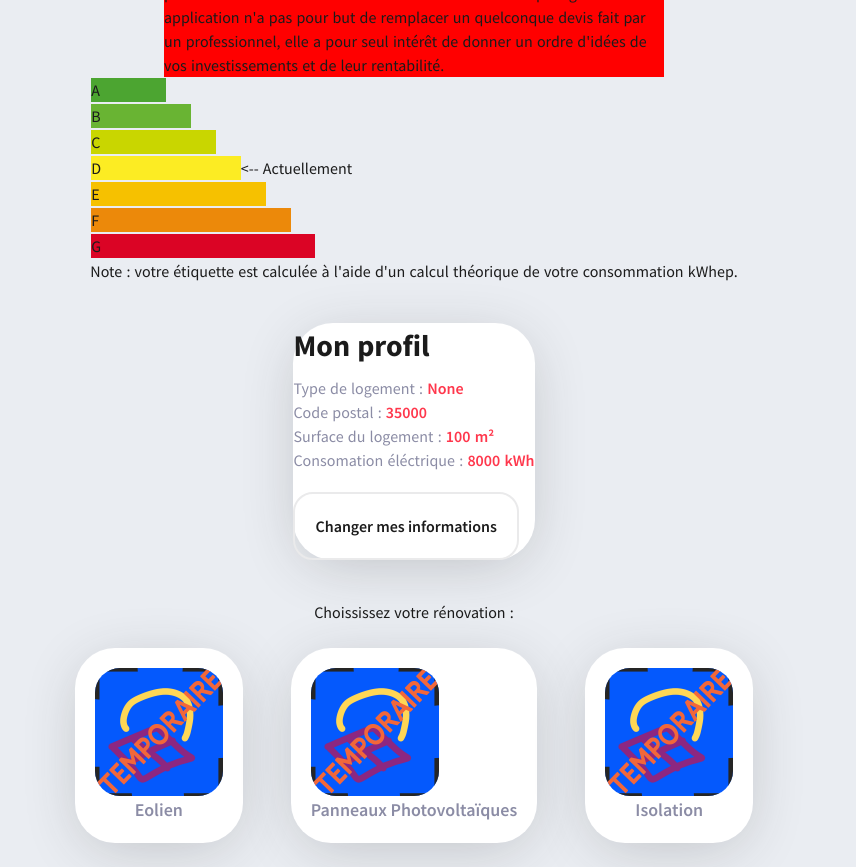
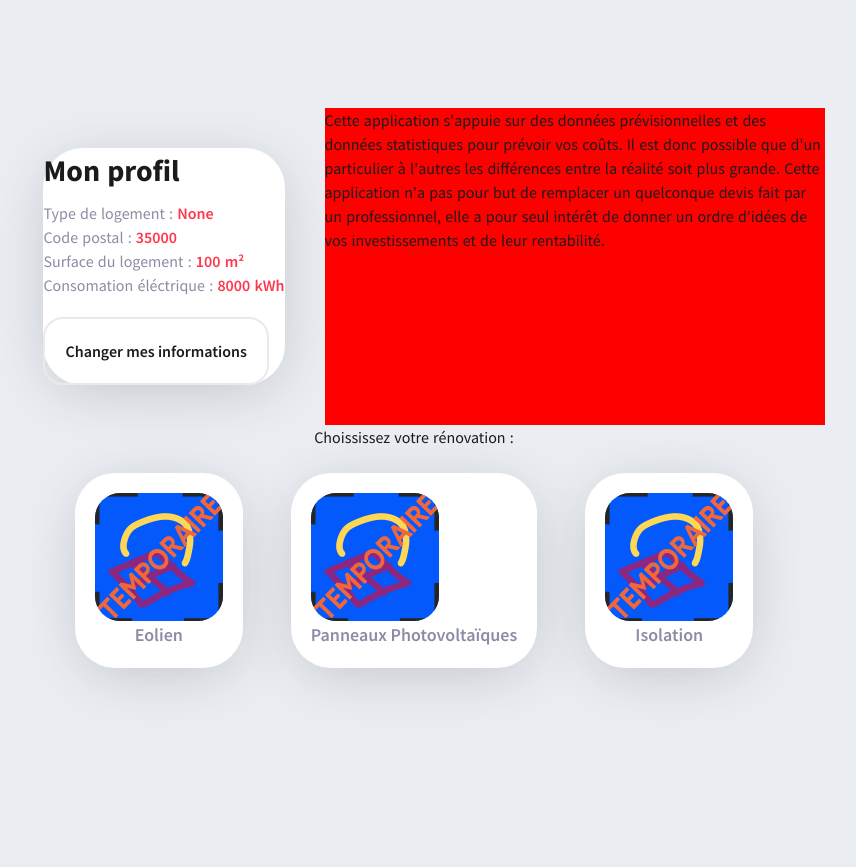
Before and after one commit to Renergie-app/web, a Nuxt app: page /home in a window 1280 px wide. Shown: the whole page, without its empty margins (226-1082 px from the left). After the commit the page ends 800 px from the top, so only its background shows below. Built offline with nearby package versions, Linux system fonts and the light colour scheme.

Commit message:
Extract info text from infobox component

```diff
--- a/pages/home.vue
+++ b/pages/home.vue
@@ -1,12 +1,24 @@
 <template>
   <page-container>
-    <info-box></info-box>
-    <energetic-label
-      v-if="userInfo != null"
-      :home-area="userInfo.homeArea.value"
-      :elecConsumption="userInfo.elecConsumptionTotal.value"
-    ></energetic-label>
-    <user-info-box :user-info="userInfo"></user-info-box>
+    <div class="flex flex-row">
+      <user-info-box :user-info="userInfo">
+        <energetic-label
+          v-if="userInfo != null"
+          :home-area="userInfo.homeArea.value"
+          :elecConsumption="userInfo.elecConsumptionTotal.value"
+        ></energetic-label>
+      </user-info-box>
+      <info-box>
+        Cette application s'appuie sur des données prévisionnelles et des
+        données statistiques pour prévoir vos coûts. Il est donc possible que
+        <b
+          >d'un particulier à l'autres les différences entre la réalité soit
+          plus grande</b
+        >. Cette application n'a pas pour but de remplacer un quelconque devis
+        fait par un professionnel, elle a pour seul intérêt de donner un ordre
+        d'idées de vos investissements et de leur rentabilité.
+      </info-box>
+    </div>
     <h1>Choississez votre rénovation :</h1>
     <div class="w-screen flex items-center justify-center">
       <button-image title="Eolien" img="/icon.png"> </button-image>
```
